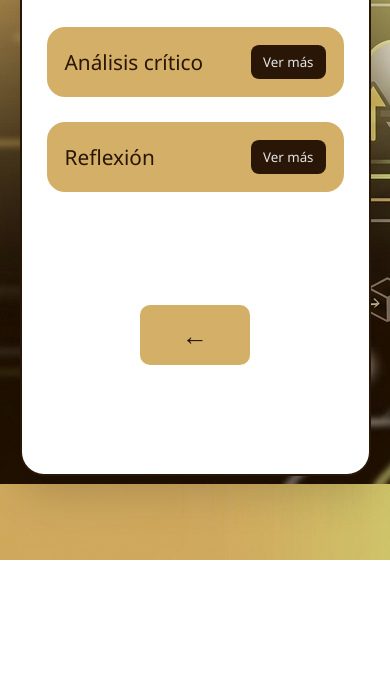
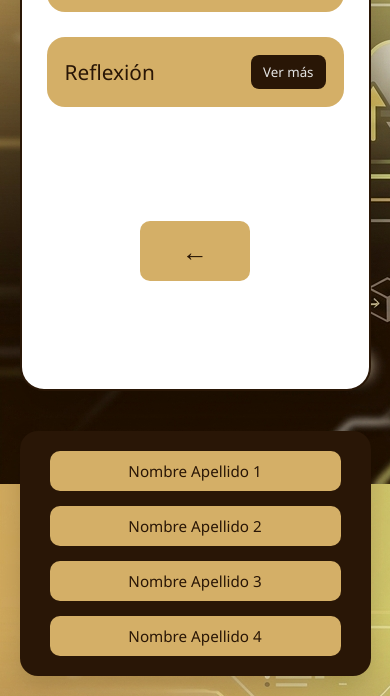
Before and after one commit to Acentor/TP3-Casos-de-econom-a-del-conocimiento-en-Salta, a plain HTML site: page templantes/pagina3.html in a window 390 px wide. Shown: the part 284-980 px from the top of the page. Before the commit the page ends 844 px from the top, so only its background shows below. Drawn offline with Linux system fonts and the light colour scheme.

Commit message:
Enhance layout with footer and responsive adjustments
Added footer section with team member names and improved responsiveness.

```diff
--- a/templantes/pagina3.html
+++ b/templantes/pagina3.html
@@ -2,6 +2,7 @@
 <html lang="es">
 <head>
   <meta charset="UTF-8">
+  <meta name="viewport" content="width=device-width, initial-scale=1.0">
   <title>Análisis y Reflexión</title>
 
   <style>
@@ -21,13 +22,15 @@
     }
 
     body {
-      background-image: url("../static/img/Gemini_Generated_Image_mqw3hbmqw3hbmqw3.png") ;
+      background-image: url("../static/img/Gemini_Generated_Image_mqw3hbmqw3hbmqw3.png");
       display: flex;
+      flex-direction: column;
       justify-content: center;
       align-items: center;
       min-height: 100vh;
     }
 
+    /* ── CONTENEDOR PRINCIPAL ── */
     .container {
       width: 80vw;
       min-height: 80vh;
@@ -40,13 +43,13 @@
       box-shadow: 0 20px 40px rgba(0,0,0,0.15);
     }
 
-    /* TÍTULO MÁS GRANDE */
     h1 {
       color: var(--color3);
       text-align: center;
       font-size: 2.8rem;
     }
 
+    /* ── SECCIONES DESPLEGABLES ── */
     .sections {
       display: flex;
       flex-direction: column;
@@ -54,7 +57,6 @@
       gap: 25px;
     }
 
-    /* RECUADROS MÁS ESTRECHOS */
     .section {
       width: 60%;
       background: var(--color1);
@@ -63,7 +65,6 @@
       transition: all 0.3s ease;
     }
 
-    /* HEADER CLICKEABLE COMPLETO */
     .section-header {
       display: flex;
       justify-content: space-between;
@@ -90,7 +91,6 @@
       background: var(--color4);
     }
 
-    /* ZONA DESPLEGABLE CON OTRO COLOR */
     .section-content {
       max-height: 0;
       overflow: hidden;
@@ -105,20 +105,7 @@
       padding: 15px 18px 20px;
     }
 
-
-    .next {
-      justify-self: center;
-      font-size: 26px;
-      background: var(--color1);
-      color: var(--color3);
-      text-decoration: none;
-
-      display: inline-block;
-      padding: 10px 40px;
-      border-radius: 10px;
-      border: 2px solid transparent;
-    }
-
+    /* ── BOTÓN DE NAVEGACIÓN ── */
     .button_donw {
       align-self: start;
       display: flex;
@@ -126,8 +113,51 @@
       gap: 20px;
     }
 
+    .next {
+      font-size: 26px;
+      background: var(--color1);
+      color: var(--color3);
+      text-decoration: none;
+      display: inline-block;
+      padding: 10px 40px;
+      border-radius: 10px;
+      border: 2px solid transparent;
+    }
 
-    /* RESPONSIVE */
+    /* ── FOOTER ── */
+    .bento-footer {
+      width: 80vw;
+      margin: 40px auto 20px;
+      background: var(--color3);
+      color: var(--color5);
+      border-radius: 18px;
+      padding: 20px 30px;
+      box-shadow: 0 10px 25px rgba(0,0,0,0.15);
+    }
+
+    .footer-content {
+      display: grid;
+      grid-template-columns: repeat(4, 1fr);
+      text-align: center;
+      gap: 15px;
+      font-size: 0.95rem;
+    }
+
+    .footer-name {
+      background: var(--color1);
+      color: var(--color3);
+      padding: 10px;
+      border-radius: 10px;
+      transition: transform 0.2s ease;
+    }
+
+    .footer-name:hover {
+      transform: scale(1.05);
+    }
+
+    /* ══════════════════════════════════
+       MEDIA QUERIES
+    ══════════════════════════════════ */
     @media (max-width: 900px) {
       .container {
         width: 90vw;
@@ -136,6 +166,14 @@
 
       .section {
         width: 80%;
+      }
+
+      .bento-footer {
+        width: 90vw;
+      }
+
+      .footer-content {
+        grid-template-columns: 1fr 1fr;
       }
     }
 
@@ -151,8 +189,11 @@
       .section-title {
         font-size: 1.3rem;
       }
+
+      .footer-content {
+        grid-template-columns: 1fr;
+      }
     }
-
   </style>
 </head>
 
@@ -198,15 +239,24 @@
       </div>
 
     </div>
+
     <div class="button_donw">
-    <a href="./pagina2.html" class="next">←</a>
+      <a href="./pagina2.html" class="next">←</a>
     </div>
   </div>
 
+  <footer class="bento-footer">
+    <div class="footer-content">
+      <div class="footer-name">Nombre Apellido 1</div>
+      <div class="footer-name">Nombre Apellido 2</div>
+      <div class="footer-name">Nombre Apellido 3</div>
+      <div class="footer-name">Nombre Apellido 4</div>
+    </div>
+  </footer>
+
   <script>
     function toggleSection(id) {
-      const section = document.getElementById(id);
-      section.classList.toggle('active');
+      document.getElementById(id).classList.toggle('active');
     }
   </script>
 
```
